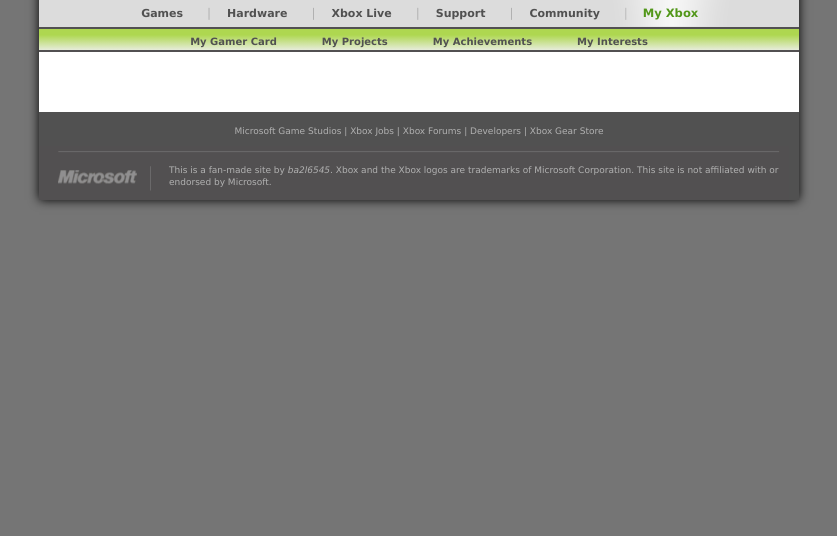
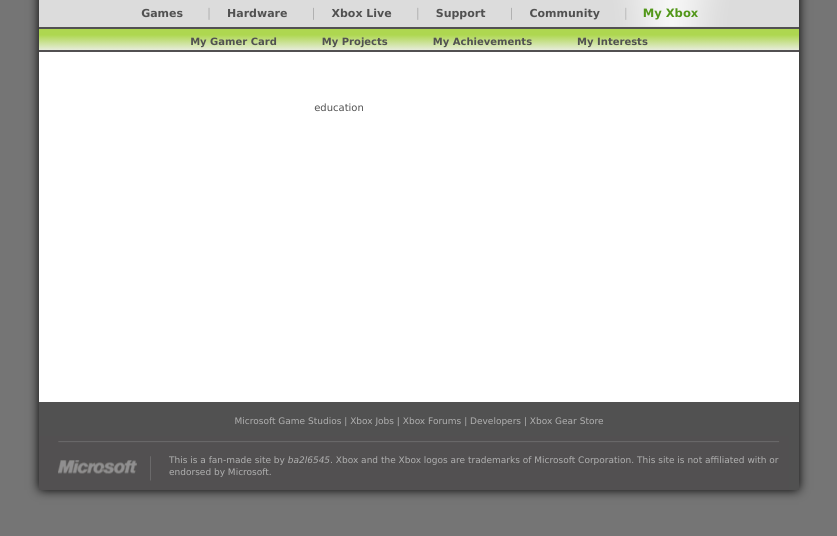
Before and after one commit to b2lie/b2lie.github.io, a plain HTML site: page achievements.html in a window 1280 px wide. Shown: the part 92-628 px from the top of the page, without its empty margins (221-1058 px from the left). Drawn offline with Linux system fonts and the light colour scheme.

Commit message:
added imgs

```diff
--- a/achievements.html
+++ b/achievements.html
@@ -63,8 +63,11 @@
       <a href="interests.html">My Interests</a>
     </div>
 
-    <main style="display: flex; flex-direction: column; align-items: center; justify-content: flex-start; height: 100%; padding: 30px;">
-
+    <main style="display: flex; flex-direction: column; align-items: left; justify-content: flex-start; height: 100%; padding: 30px;">
+      <div class="container">
+        <img>
+        education
+      </div>
     </main>
 
     <script type="text/javascript">
```
Also changed, not shown: imgs/education.jpg (added), imgs/stuff-ive-done.jpg (added).
